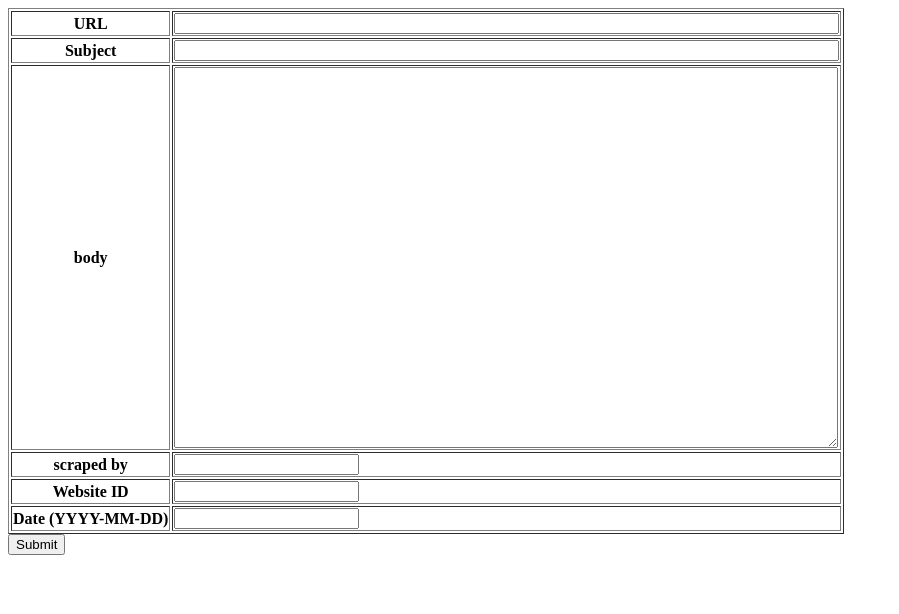
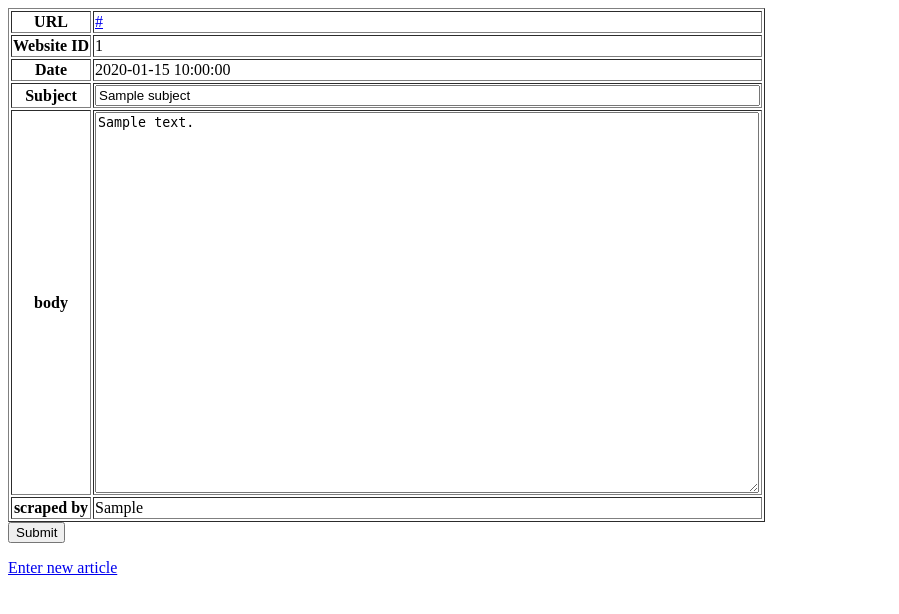
Before and after one commit to wbrxcorp/nihongodeok, a Flask app: template frontend/templates/edit_article.html in a window 1280 px wide. Shown: the top 614 px of the page, without its empty margins (0-899 px from the left). Run offline with Flask 2, Linux system fonts and the light colour scheme; the template is opened without the code that fills it: most values are stand-ins (such as "Sample title", 1, 10 or a date in 2020); parts of the project's set-up code (start-up, migrations or seed data) failed here and were passed over.

Commit message:
article page adjusted new/edit article

```diff
--- a/frontend/app.py
+++ b/frontend/app.py
@@ -237,18 +237,20 @@ def translate_post(article_id):
 
     return translate_get(article_id)
 
-@app.route("/tools/edit_article/<language>", methods=['GET'])
-def edit_article(language):
-    return flask.render_template("edit_article.html")
+@app.route("/tools/new_article/<language>", methods=['GET'])
+def new_article(language):
+    return flask.render_template("new_article.html")
 
-@app.route("/tools/edit_article/<language>", methods=['POST'])
-def edit_article_post(language):
+@app.route("/tools/new_article/<language>", methods=['POST'])
+def new_article_post(language):
     url = flask.request.form["url"]
     subject = flask.request.form["subject"]
     body = flask.request.form["body"]
     scraped_by = flask.request.form["scraped_by"]
     site_id = flask.request.form["site_id"]
     date = flask.request.form["date"]
+    if url =="" or subject == "" or body == "" or scraped_by == "" or site_id == "" or date == "":
+        return "Bad Reqeust", 400
     request_body = json.dumps({"url":url, "language":language,
                                "subject":subject, "body":body,
                                "scraped_by":scraped_by,
@@ -258,6 +260,17 @@ def edit_article_post(language):
     if result[1] == None: return "Failed"
     #else
     return flask.redirect("/tools/edit_article/%s/%s" % (result[1], language))
+
+@app.route("/tools/edit_article/<article_id>/<language>", methods=['GET'])
+def edit_article(article_id, language):
+    article = load("/get_article/%s" % article_id)
+    subject = article["subject_" + language]
+    body = article["body_" + language]
+    return flask.render_template("edit_article.html", language=language,article=article, subject=subject, body=body)
+
+@app.route("/tools/edit_article/<article_id>/<language>", methods=['POST'])
+def edit_article_post(article_id, language):
+    pass
 
 @app.route("/tools/synonyms/missing")
 def missing_synonyms():
--- a/frontend/templates/edit_article.html
+++ b/frontend/templates/edit_article.html
@@ -3,26 +3,27 @@
 <form method="POST">
   <table border="1">
     <tr>
-      <th>URL</th><td><input type="text" name="url" size="80"/></td>
+      <th>URL</th><td><a href="{{ article.url }}">{{ article.url }}</a></td>
     </tr>
     <tr>
-      <th>Subject</th><td><input type="text" name="subject" size="80"/></td>
+      <th>Website ID</th><td>{{ article.site_id }}</td>
     </tr>
     <tr>
-      <th>body</th><td><textarea name="body" cols="80" rows="25"></textarea></td>
+      <th>Date</th><td>{{ article.date }}</td>
     </tr>
     <tr>
-      <th>scraped by</th><td><input type="text" name="scraped_by"/></td>
+      <th>Subject</th><td><input type="text" name="subject" size="80" value="{{ subject }}"/></td>
     </tr>
     <tr>
-      <th>Website ID</th><td><input type="text" name="site_id"/></td>
+      <th>body</th><td><textarea name="body" cols="80" rows="25">{{ body }}</textarea></td>
     </tr>
     <tr>
-      <th>Date (YYYY-MM-DD)</th><td><input type="text" name="date"/></td>
+      <th>scraped by</th><td>{{ article.scraped_by }}</td>
     </tr>
   </table>
   <input type="submit"/>
 </form>
+<a href="/tools/new_article/{{ language }}">Enter new article</a>
 
 </body>
 </html>
```
Also changed, not shown: frontend/templates/article.html (+5 -7 lines), frontend/templates/new_article.html (added, +28 -0 lines).
